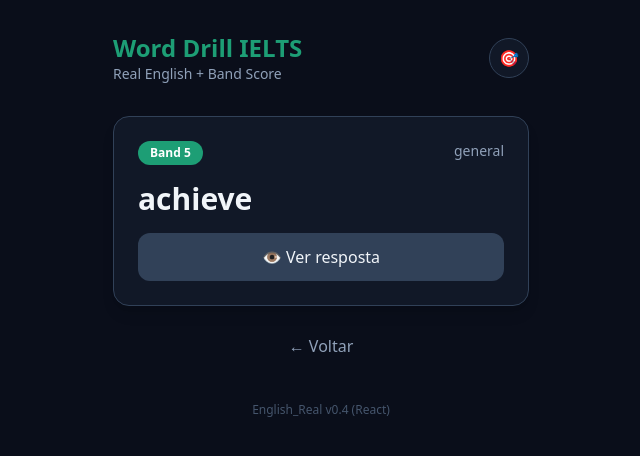
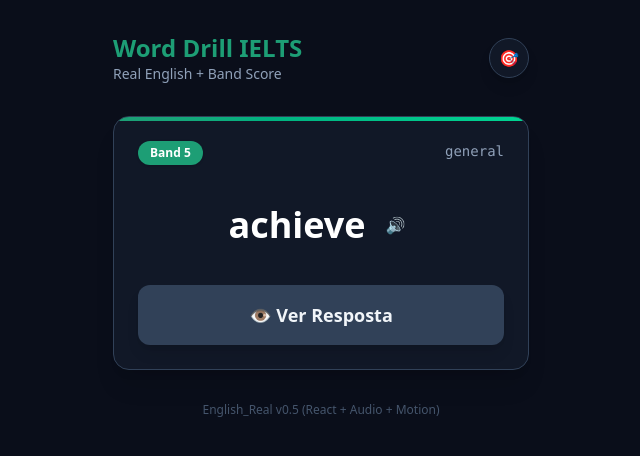
Before and after one commit to edson-aiops/English_Real, a React (Vite) app: page / in a window 1280 px wide. Shown: the top 456 px of the page, without its empty margins (319-959 px from the left). Built offline with nearby package versions, Linux system fonts and the light colour scheme; the HTML template or start-up script is replaced by a standard one.

Commit message:
Feat: Audio pronunciation + Framer Motion animations

```diff
--- a/package.json
+++ b/package.json
@@ -18,6 +18,7 @@
     "vite": "^8.0.4"
   },
   "dependencies": {
+    "framer-motion": "^12.38.0",
     "react": "^19.2.5",
     "react-dom": "^19.2.5"
   }
--- a/src/App.jsx
+++ b/src/App.jsx
@@ -1,4 +1,5 @@
 import { useState, useEffect } from 'react'
+import { motion, AnimatePresence } from 'framer-motion'
 import { loadVocabulary } from './lib/vocabulary.js'
 
 function App() {
@@ -11,6 +12,7 @@ function App() {
     return saved ? JSON.parse(saved) : {}
   })
 
+  // Carregar vocabulário inicial
   useEffect(() => {
     async function init() {
       try {
@@ -23,12 +25,23 @@ function App() {
     init()
   }, [])
 
+  // Salvar progresso no LocalStorage
   useEffect(() => {
     if (Object.keys(progress).length) localStorage.setItem('er_progress', JSON.stringify(progress))
   }, [progress])
 
+  // Função de Áudio (Text-to-Speech)
+  const speak = (text) => {
+    const utterance = new SpeechSynthesisUtterance(text)
+    utterance.lang = 'en-US'
+    utterance.rate = 0.9
+    window.speechSynthesis.speak(utterance)
+  }
+
   const handleAnswer = (correct) => {
     if (!currentWord) return
+
+    // Salvar lógica SRS
     setProgress(prev => {
       const curr = prev[currentWord.word] || { box: 1, nextReview: Date.now() }
       const newBox = correct ? Math.min(curr.box + 1, 5) : 1
@@ -37,7 +50,14 @@ function App() {
         [currentWord.word]: { ...curr, box: newBox, nextReview: Date.now() + newBox * 86400000 }
       }
     })
-    setCurrentWord(vocabulary[Math.floor(Math.random() * vocabulary.length)])
+
+    // Tocar som de feedback (opcional, mas legal)
+    // const audio = new Audio(correct ? 'https://assets.mixkit.co/sfx/preview/mixkit-correct-answer-tone-2870.mp3' : 'https://assets.mixkit.co/sfx/preview/mixkit-wrong-answer-fail-notification-946.mp3')
+    // audio.play()
+
+    // Trocar palavra com animação
+    const nextIndex = Math.floor(Math.random() * vocabulary.length)
+    setCurrentWord(vocabulary[nextIndex])
     setRevealed(false)
   }
 
@@ -46,53 +66,145 @@ function App() {
     mastered: Object.values(progress).filter(p => p.box >= 4).length
   }
 
-  if (loading) return <div className="flex items-center justify-center min-h-screen text-slate-400">Carregando...</div>
+  if (loading) return <div className="flex items-center justify-center min-h-screen text-slate-400 animate-pulse">Carregando biblioteca...</div>
 
   return (
-    <div className="max-w-md mx-auto p-4 min-h-screen text-slate-100">
+    <div className="max-w-md mx-auto p-4 min-h-screen text-slate-100 select-none">
+      {/* Header */}
       <header className="flex justify-between items-center mb-8 pt-4">
-        <div><h1 className="text-2xl font-bold text-[#1D9E75]">Word Drill IELTS</h1><p className="text-sm text-slate-400">Real English + Band Score</p></div>
-        <div className="w-10 h-10 rounded-full bg-[#111827] flex items-center justify-center border border-slate-700">🎯</div>
+        <div>
+          <h1 className="text-2xl font-bold text-[#1D9E75]">Word Drill IELTS</h1>
+          <p className="text-sm text-slate-400">Real English + Band Score</p>
+        </div>
+        <div className="w-10 h-10 rounded-full bg-[#111827] flex items-center justify-center border border-slate-700 shadow-lg">
+          🎯
+        </div>
       </header>
 
       <main>
+        <AnimatePresence mode="wait">
           {currentWord ? (
-          <>
-            <div className="bg-[#111827] border border-slate-700 rounded-2xl p-6 shadow-lg">
-              <div className="flex justify-between mb-4">
-                <span className="bg-[#1D9E75] text-white text-xs font-bold px-3 py-1 rounded-full">Band {currentWord.band}</span>
-                <span className="text-slate-400 text-sm">{currentWord.topic}</span>
+            <motion.div
+              key={currentWord.word + revealed}
+              initial={{ opacity: 0, y: 20 }}
+              animate={{ opacity: 1, y: 0 }}
+              exit={{ opacity: 0, y: -20 }}
+              transition={{ duration: 0.3 }}
+            >
+              <div className="bg-[#111827] border border-slate-700 rounded-2xl p-6 shadow-xl relative overflow-hidden">
+                {/* Background Glow Effect */}
+                <div className="absolute top-0 left-0 w-full h-1 bg-gradient-to-r from-[#1D9E75] to-emerald-400"></div>
+
+                <div className="flex justify-between items-start mb-6">
+                  <span className="bg-[#1D9E75] text-white text-xs font-bold px-3 py-1 rounded-full shadow">
+                    Band {currentWord.band}
+                  </span>
+                  <span className="text-slate-400 text-sm font-mono">{currentWord.topic}</span>
                 </div>
-              <h2 className="text-3xl font-bold mb-4">{currentWord.word}</h2>
-              {revealed ? (
-                <div className="space-y-3">
-                  <p className="text-slate-300">{currentWord.definition}</p>
-                  {currentWord.example && <p className="text-slate-400 italic">"{currentWord.example}"</p>}
-                  <div className="flex gap-3 mt-6">
-                    <button onClick={() => handleAnswer(false)} className="flex-1 py-3 bg-red-600 rounded-xl font-bold">❌ Errei</button>
-                    <button onClick={() => handleAnswer(true)} className="flex-1 py-3 bg-[#1D9E75] rounded-xl font-bold text-white">✅ Acertei</button>
+
+                <div className="text-center py-4">
+                  <div className="flex items-center justify-center gap-3 mb-2">
+                    <h2 className="text-4xl font-bold text-white">{currentWord.word}</h2>
+                    {/* Botão de Áudio */}
+                    <button
+                      onClick={() => speak(currentWord.word)}
+                      className="p-2 rounded-full hover:bg-slate-700 transition text-slate-400 hover:text-[#1D9E75]"
+                      title="Ouvir Pronúncia"
+                    >
+                      🔊
+                    </button>
                   </div>
                 </div>
-              ) : (
-                <button onClick={() => setRevealed(true)} className="w-full py-3 bg-slate-700 rounded-xl">👁️ Ver resposta</button>
+
+                {revealed ? (
+                  <motion.div
+                    initial={{ height: 0, opacity: 0 }}
+                    animate={{ height: "auto", opacity: 1 }}
+                    className="space-y-4"
+                  >
+                    <div className="bg-slate-800/50 p-4 rounded-xl border border-slate-700/50">
+                      <p className="text-slate-300 text-lg">{currentWord.definition}</p>
+                      {currentWord.example && (
+                        <p className="text-slate-400 italic mt-2 border-l-2 border-[#1D9E75] pl-3">
+                          "{currentWord.example}"
+                        </p>
                       )}
                     </div>
-            <button onClick={() => setCurrentWord(null)} className="mt-4 w-full py-3 text-slate-400 hover:text-white">← Voltar</button>
-          </>
+
+                    <div className="flex gap-3 mt-6">
+                      <button
+                        onClick={() => handleAnswer(false)}
+                        className="flex-1 py-4 bg-red-600 hover:bg-red-500 rounded-xl font-bold text-white transition transform active:scale-95 shadow-lg"
+                      >
+                        ❌ Errei
+                      </button>
+                      <button
+                        onClick={() => handleAnswer(true)}
+                        className="flex-1 py-4 bg-[#1D9E75] hover:bg-emerald-500 rounded-xl font-bold text-white transition transform active:scale-95 shadow-lg"
+                      >
+                        ✅ Acertei
+                      </button>
+                    </div>
+                  </motion.div>
                 ) : (
-          <div className="space-y-6">
-            <div className="bg-[#111827] p-6 rounded-2xl border border-slate-700">
-              <p className="text-slate-400 text-sm">Progresso</p>
-              <div className="flex justify-between mt-2"><span className="text-4xl font-bold">{stats.mastered}</span><span className="text-[#1D9E75] mb-1">mastered</span></div>
-              <div className="w-full bg-slate-700 h-2 rounded-full mt-4"><div className="bg-[#1D9E75] h-full rounded-full transition-all" style={{ width: `${stats.total ? (stats.mastered/stats.total)*100 : 0}%` }}></div></div>
-              <p className="text-xs text-slate-500 mt-2">{stats.total} revisadas</p>
+                  <motion.button
+                    whileHover={{ scale: 1.02 }}
+                    whileTap={{ scale: 0.98 }}
+                    onClick={() => setRevealed(true)}
+                    className="w-full py-4 bg-slate-700 hover:bg-slate-600 rounded-xl font-semibold text-lg transition shadow-lg mt-4"
+                  >
+                    👁️ Ver Resposta
+                  </motion.button>
+                )}
               </div>
-            <button onClick={() => setCurrentWord(vocabulary[0])} className="w-full py-4 bg-gradient-to-r from-[#1D9E75] to-emerald-600 rounded-xl font-bold text-lg text-white shadow-lg">🚀 Iniciar ({vocabulary.length} items)</button>
+            </motion.div>
+          ) : (
+            /* Dashboard View */
+            <motion.div
+              key="dashboard"
+              initial={{ opacity: 0 }}
+              animate={{ opacity: 1 }}
+              className="space-y-6"
+            >
+              <div className="bg-[#111827] p-6 rounded-2xl border border-slate-700 shadow-xl">
+                <p className="text-slate-400 text-sm font-semibold uppercase tracking-wider">Progresso</p>
+                <div className="flex justify-between items-end mt-2">
+                  <span className="text-5xl font-bold text-white">{stats.mastered}</span>
+                  <span className="text-[#1D9E75] mb-1 font-medium">mastered</span>
                 </div>
+                <div className="w-full bg-slate-700 h-3 rounded-full mt-4 overflow-hidden">
+                  <motion.div
+                    className="bg-[#1D9E75] h-full rounded-full"
+                    initial={{ width: 0 }}
+                    animate={{ width: `${stats.total ? (stats.mastered/stats.total)*100 : 0}%` }}
+                    transition={{ duration: 1 }}
+                  ></motion.div>
+                </div>
+                <p className="text-xs text-slate-500 mt-2 text-right">{stats.total} palavras revisadas</p>
+              </div>
+
+              <motion.button
+                whileHover={{ scale: 1.03 }}
+                whileTap={{ scale: 0.97 }}
+                onClick={() => setCurrentWord(vocabulary[0])}
+                className="w-full py-5 bg-gradient-to-r from-[#1D9E75] to-emerald-600 rounded-xl font-bold text-xl text-white shadow-lg shadow-emerald-900/50"
+              >
+                🚀 Iniciar ({vocabulary.length} items)
+              </motion.button>
+
+              <div className="text-center text-xs text-slate-600">
+                <p>Dica: Clique no ícone 🔊 para ouvir a pronúncia nativa.</p>
+              </div>
+            </motion.div>
           )}
+        </AnimatePresence>
       </main>
-      <footer className="text-center text-xs text-slate-600 mt-8 pb-4">English_Real v0.4 (React)</footer>
+
+      <footer className="text-center text-xs text-slate-600 mt-8 pb-4">
+        <p>English_Real v0.5 (React + Audio + Motion)</p>
+      </footer>
     </div>
   )
 }
+
 export default App
```
Also changed, not shown: 1 other file (tests, documents, lock files or other folders). Lines whose indentation alone changed are shown as unchanged.
